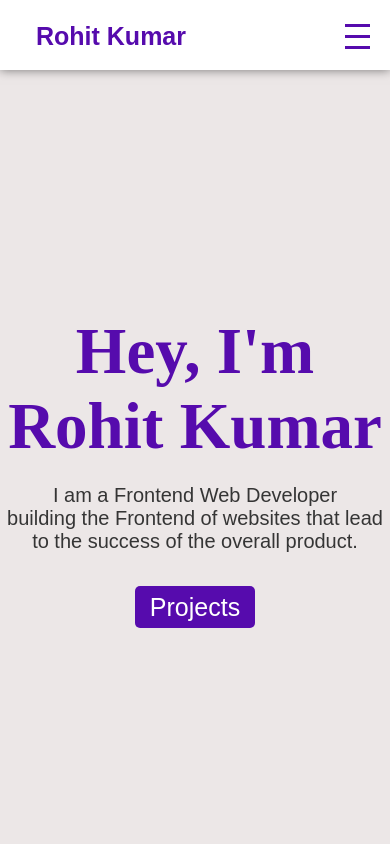
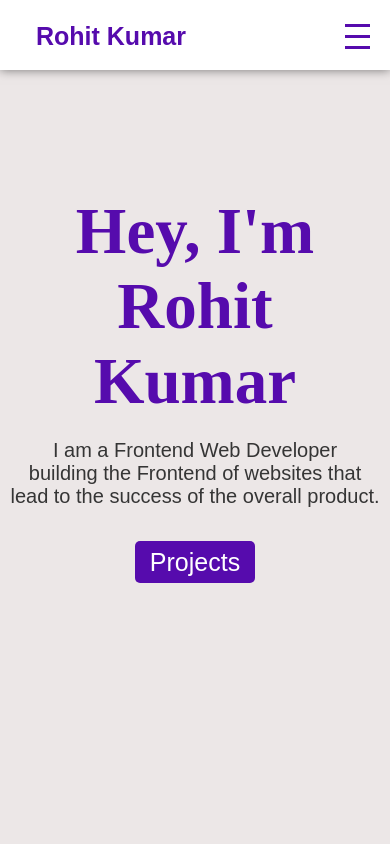
Before and after one commit to callmerohit/My-Portfolio, a plain HTML site: page index.html in a window 390 px wide. Shown: the top 844 px of the page. Drawn offline with nearby package versions, Linux system fonts and the light colour scheme.

Commit message:
Add files via upload

```diff
--- a/styles.css
+++ b/styles.css
@@ -360,8 +360,8 @@ footer{
         padding: 16px;
     }
     .home-section{
-        padding-top: 260px;
-        margin-bottom: 190px;
+        margin-bottom: 300px;
+        padding: 140px 10px 0 10px;
     }
     .home-name{
         font-size: 65px;
```
